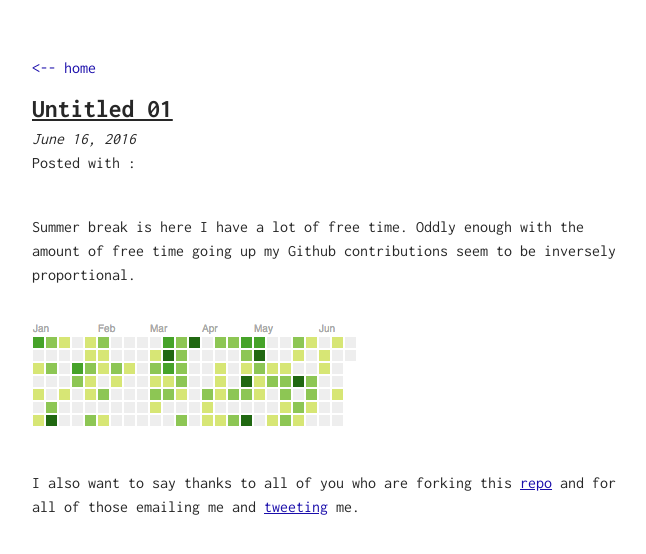
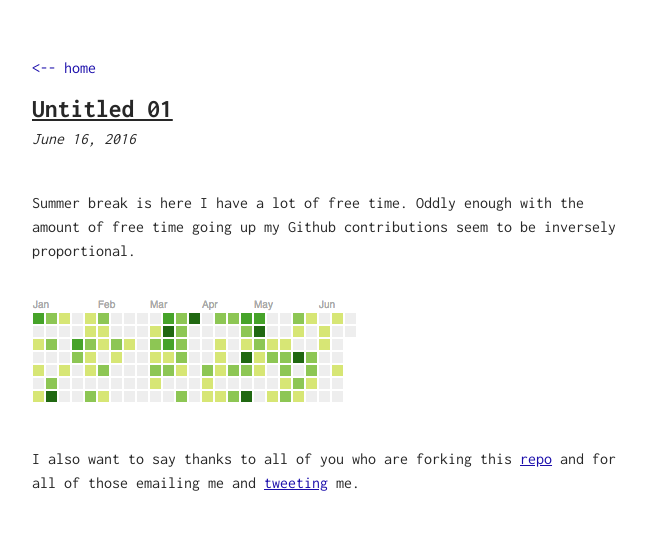
Before and after one commit to maxhumber/maxhumber.com, a Jekyll site: the page built from _posts/2016-06-16-untitled-01.md, in a window 1280 px wide. Shown: the top 554 px of the page, without its empty margins (308-954 px from the left). Built offline with Jekyll 4.4.1, drawn with Linux system fonts in a browser that asks for light colours.

```diff
--- a/_layouts/post.html
+++ b/_layouts/post.html
@@ -1,24 +1,6 @@
 ---
 layout: default
 ---
-
-{% assign post = page %}
-{% if post.tags.size > 0 %}
-    {% capture tags_content %}Posted with {% if post.tags.size == 1 %}<i class="fa fa-tag"></i>{% else %}<i class="fa fa-tags"></i>{% endif %}: {% endcapture %}
-    {% for post_tag in post.tags %}
-        {% for data_tag in site.data.tags %}
-            {% if data_tag.slug == post_tag %}
-                {% assign tag = data_tag %}
-            {% endif %}
-        {% endfor %}
-        {% if tag %}
-            {% capture tags_content_temp %}{{ tags_content }}<a href="/blog/tag/{{ tag.slug }}/">{{ tag.name }}</a>{% if forloop.last == false %}, {% endif %}{% endcapture %}
-            {% assign tags_content = tags_content_temp %}
-        {% endif %}
-    {% endfor %}
-{% else %}
-    {% assign tags_content = '' %}
-{% endif %}
 
 <div class="post">
     <a class="post__back" href="/">&lt;-- home</a>
--- a/_posts/2016-06-16-untitled-01.md
+++ b/_posts/2016-06-16-untitled-01.md
@@ -3,6 +3,7 @@ layout: post
 title: Untitled 01
 tag: 🍞
 ---
+
 Summer break is here I have a lot of free time. Oddly enough with the amount of free time going up my Github contributions seem to be inversely proportional.
 
 ![contributions](/assets/img/lol-contributions.png)
```
Also changed, not shown: _posts/2016-06-22-a-new-way-to-download.md (added, +20 -0 lines).
